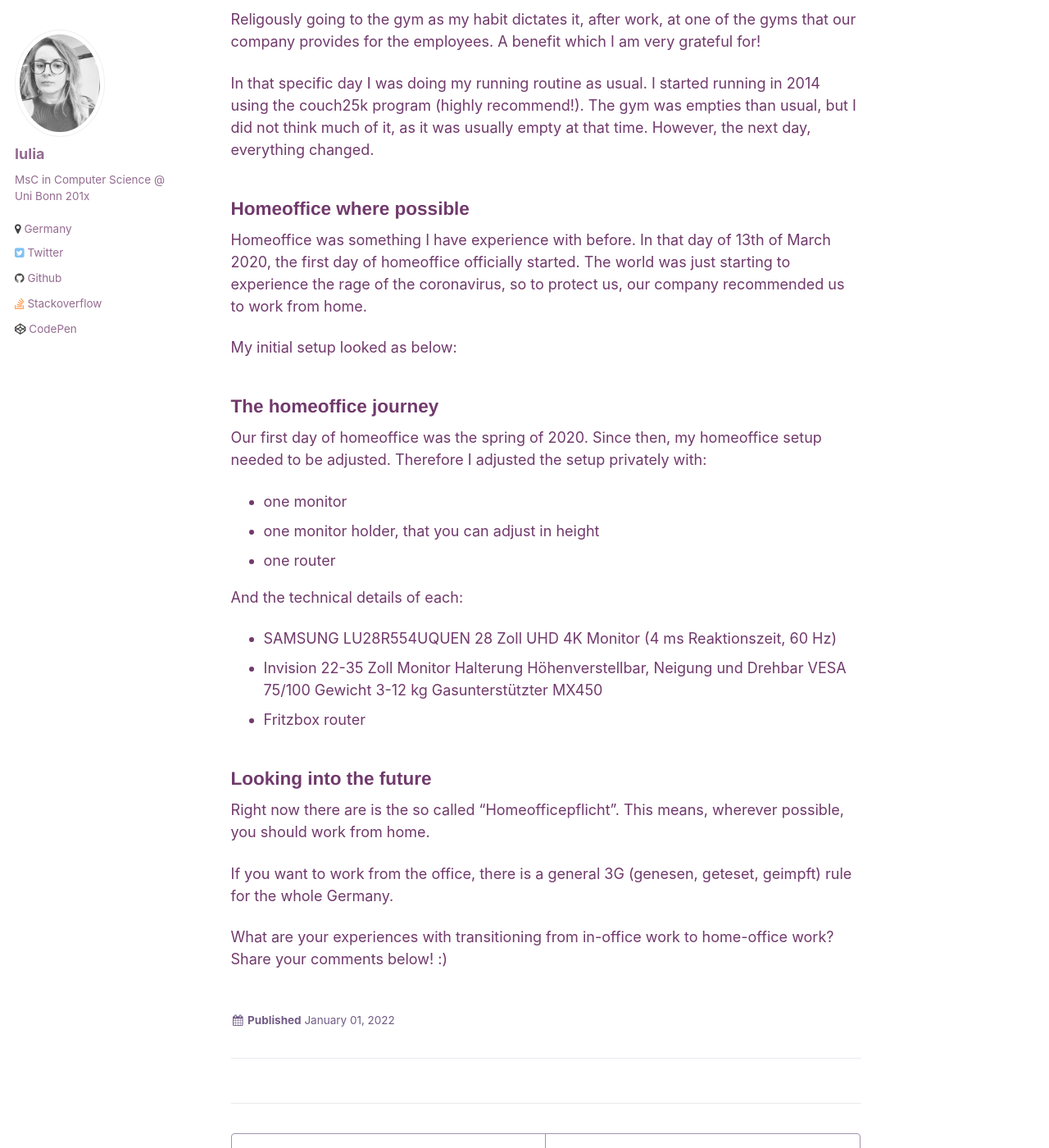
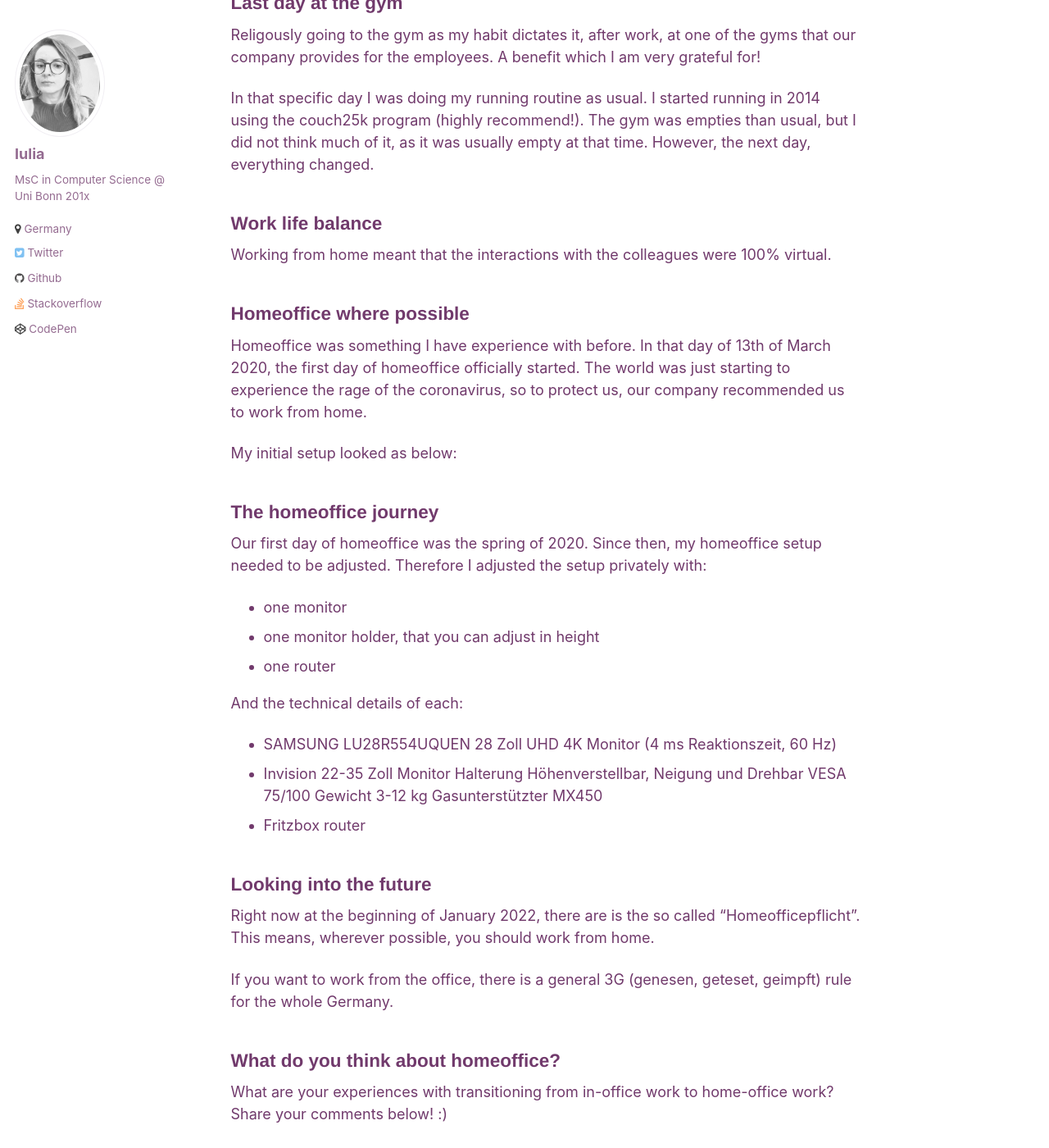
Before and after one commit to iulia-codes/notes, a Jekyll site: the page built from _posts/2022-01-01-two-years-of-homeoffice-in-a-nutshell.md, in a window 1280 px wide and 1400 px high, scrolled down 744 px. Shown: the whole window at 82% size. Built offline with Jekyll 4.4.1, drawn with Linux system fonts in a browser that asks for light colours; comment, search, counter and statistics services are not loaded; some of the changed text lies outside the part shown.

Commit message:
Overlay image

```diff
--- a/_posts/2022-01-01-two-years-of-homeoffice-in-a-nutshell.md
+++ b/_posts/2022-01-01-two-years-of-homeoffice-in-a-nutshell.md
@@ -11,8 +11,10 @@
   - corona
   - pandemic
   - coronavirus
-
+   overlay_image: 2022-01-01/2020-home-office-setup.jpg
+#modified: 2022-01-01T11:39:01-04:00
 ---
+Sharing my experience from the years of homeoffice.
 ## Introduction
 
 It is 659 days from the start date to the end date, but not including the end date.
@@ -33,6 +35,9 @@
 In that specific day I was doing my running routine as usual. I started running in 2014 using the couch25k program (highly recommend!). The gym was empties than usual, but I did not think much of it, as it was usually empty at that time. However, the next day, everything changed.
 
 
+## Work life balance
+
+Working from home meant that the interactions with the colleagues were 100% virtual.
 ## Homeoffice where possible
 
 Homeoffice was something I have experience with before. In that day of 13th of March 2020, the first day of homeoffice officially started. The world was just starting to experience the rage of the coronavirus, so to protect us, our company recommended us to work from home.
@@ -60,8 +65,10 @@
 
 ## Looking into the future
 
-Right now there are is the so called "Homeofficepflicht". This means, wherever possible, you should work from home.
+Right now at the beginning of January 2022, there are is the so called "Homeofficepflicht". This means, wherever possible, you should work from home.
 
 If you want to work from the office, there is a general 3G (genesen, geteset, geimpft) rule for the whole Germany.
 
+## What do you think about homeoffice?
+
 What are your experiences with transitioning from in-office work to home-office work? Share your comments below! :)
```
